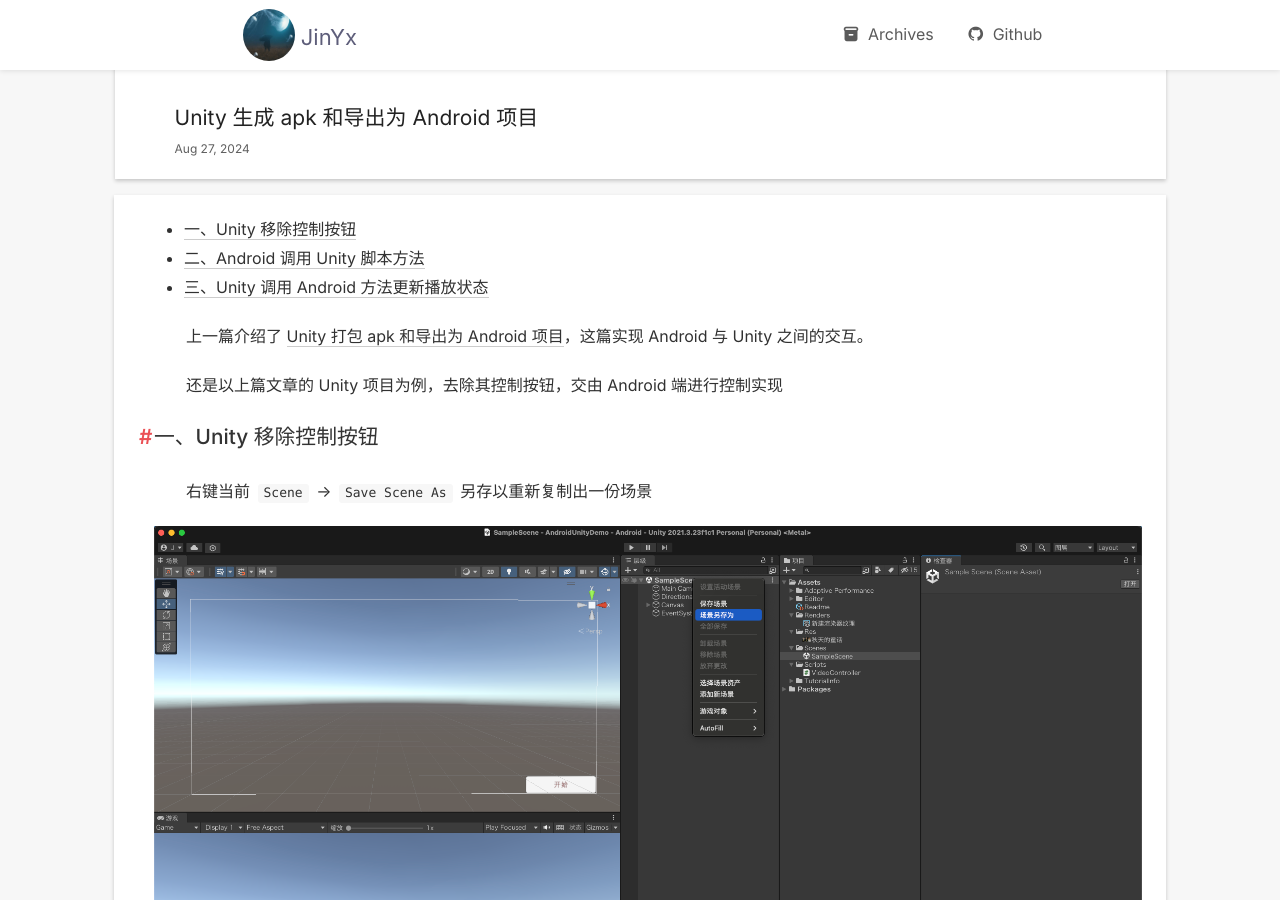
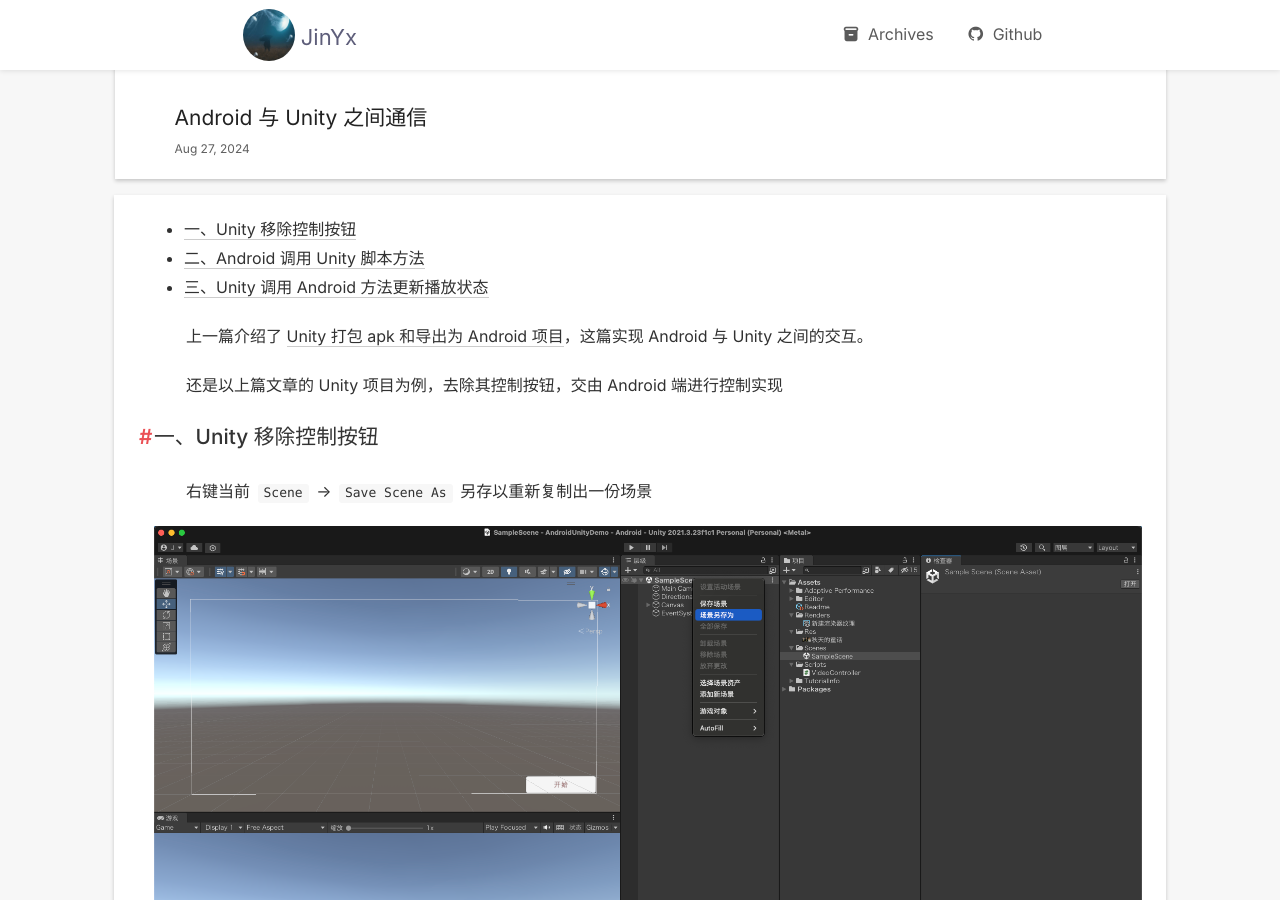
Before and after one commit to Jin-Yx/Jin-Yx.github.io, a Jekyll site: the page built from _posts/Unity/2024-08-27-Unity-Android-交互.md, in a window 1280 px wide and 900 px high. Built offline with Jekyll 4.4.1, drawn with Linux system fonts in a browser that asks for light colours; nearby versions of some CDN libraries; comment, search, counter and statistics services are not loaded.

Commit message:
Android 和 Unity 之间相互通信

```diff
--- a/_posts/Unity/2024-08-27-Unity-Android-交互.md
+++ b/_posts/Unity/2024-08-27-Unity-Android-交互.md
@@ -1,6 +1,6 @@
 ---
 layout: post
-title: Unity 生成 apk 和导出为 Android 项目
+title: Android 与 Unity 之间通信
 date: 2024-08-27 14:09:00 +0800
 category: Unity
 thumbnail: ../../assets/images/Android-Unity.png
```
